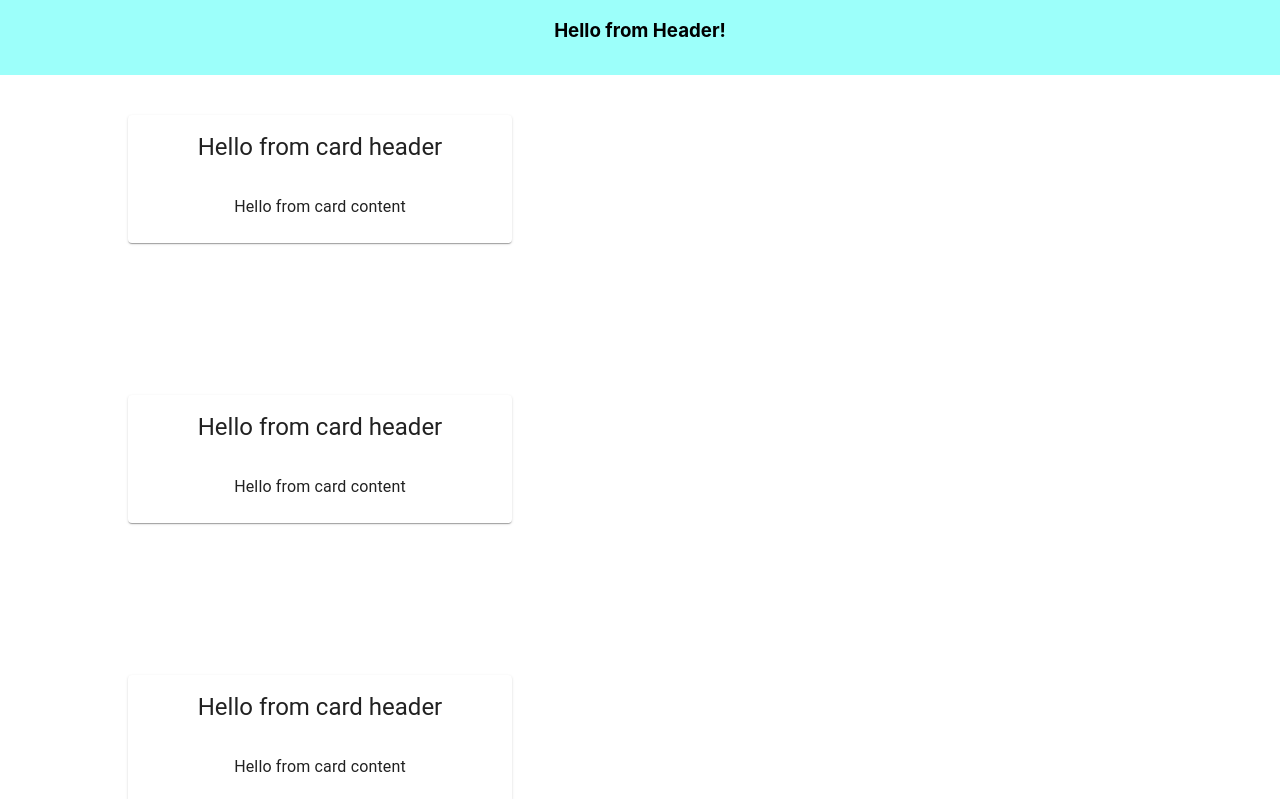
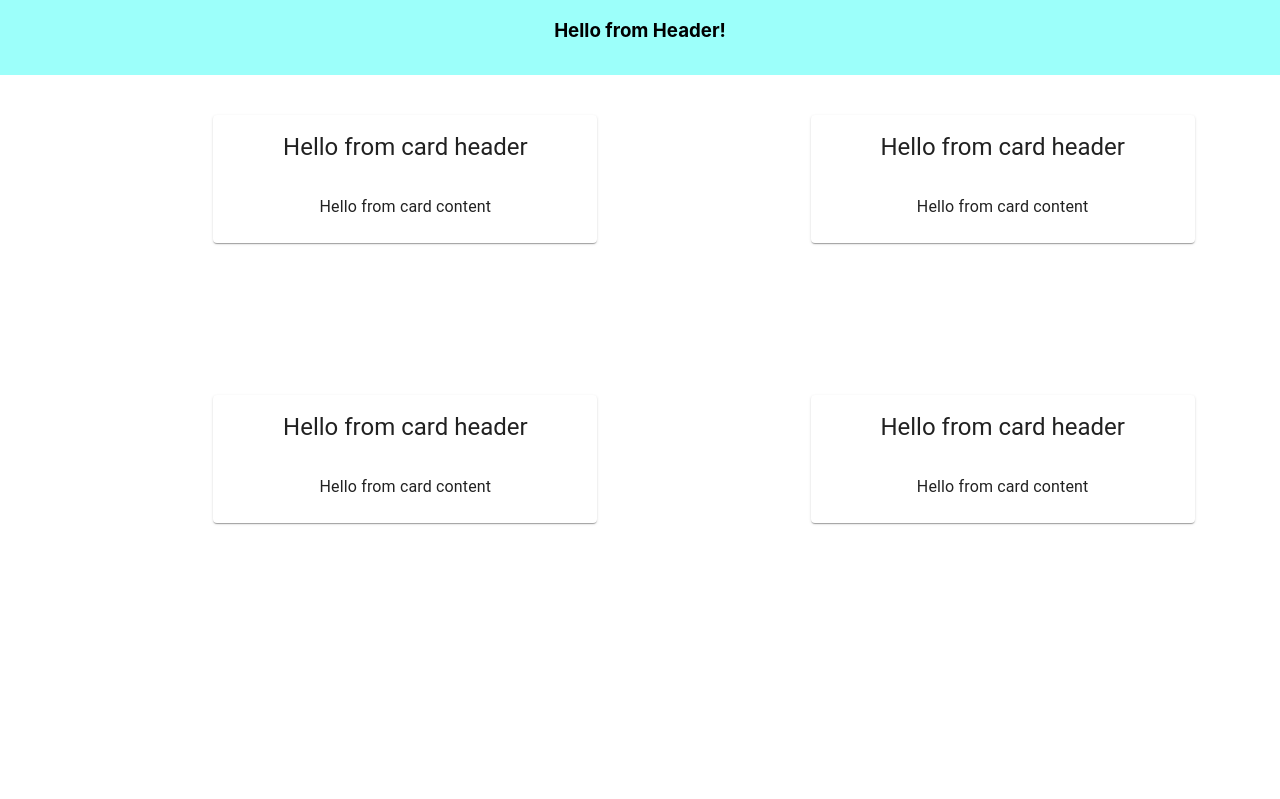
Before and after one commit to Bohjaangles/3d-odyssey, a React (Create React App) app: page / in a window 1280 px wide. Shown: the top 799 px of the page. Built offline with nearby package versions, Linux system fonts and the light colour scheme.

Commit message:
fix cardlist layout, so cards are in rows of two evenly spaced

```diff
--- a/src/components/CardList.jsx
+++ b/src/components/CardList.jsx
@@ -1,5 +1,6 @@
 import React from 'react'
 import CardItem from './CardItem'
+import { Grid } from '@mui/material';
 
 
 export default function CardList() {
@@ -7,12 +8,26 @@ export default function CardList() {
   return (
     <div className="cardListWrapper" >
       <div className="first-row">
-        <CardItem />
-        <CardItem />
+        <Grid
+          container
+          direction="row"
+          align-items="center"
+          justifyContent="space-evenly"
+        >
+          <CardItem />
+          <CardItem />
+        </Grid>
       </div>
       <div className="second-row">
-        <CardItem />
-        <CardItem />
+        <Grid
+          container
+          direction="row"
+          align-items="center"
+          justifyContent="space-evenly"
+        >
+          <CardItem />
+          <CardItem />
+        </Grid>
       </div>
     </div>
   )
```
